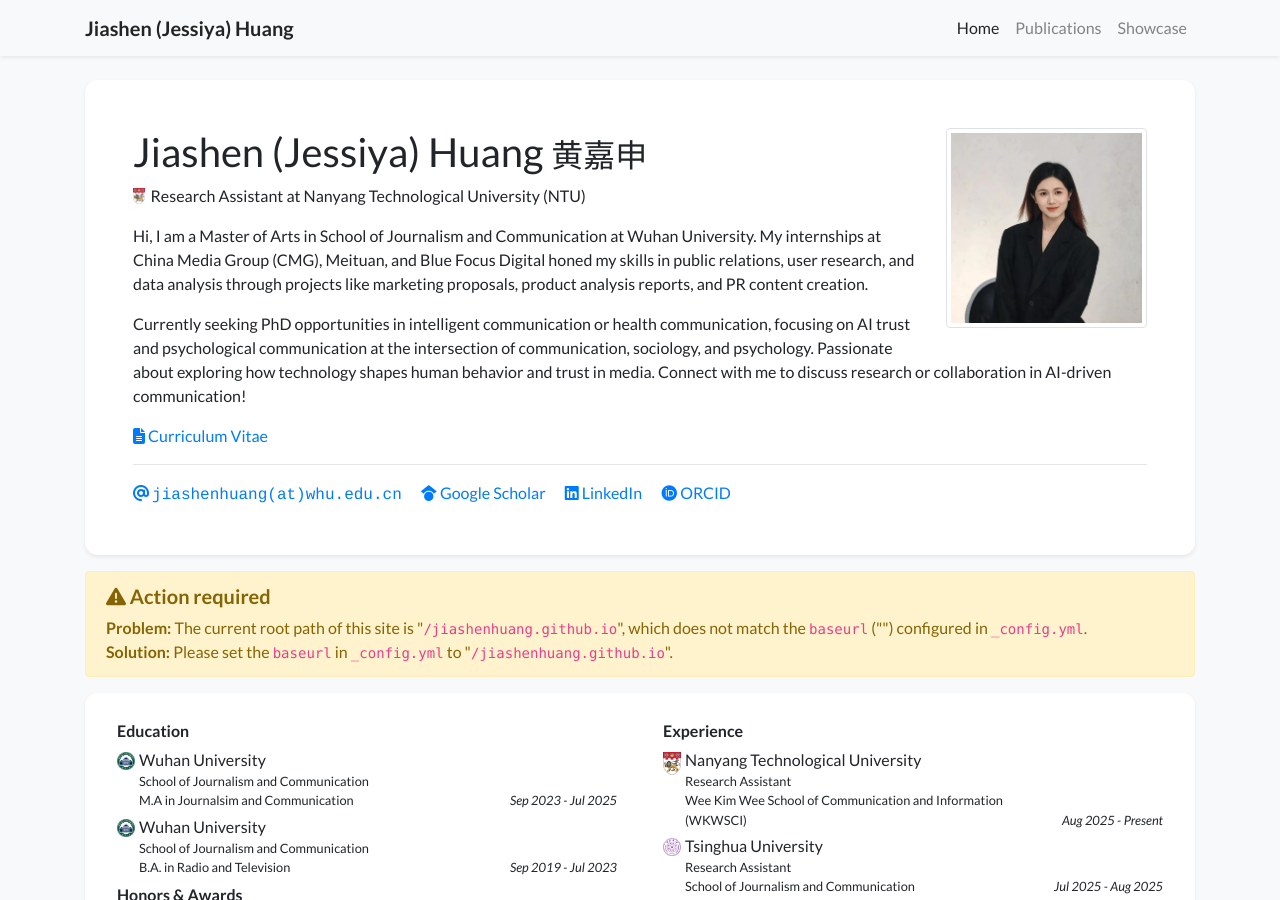
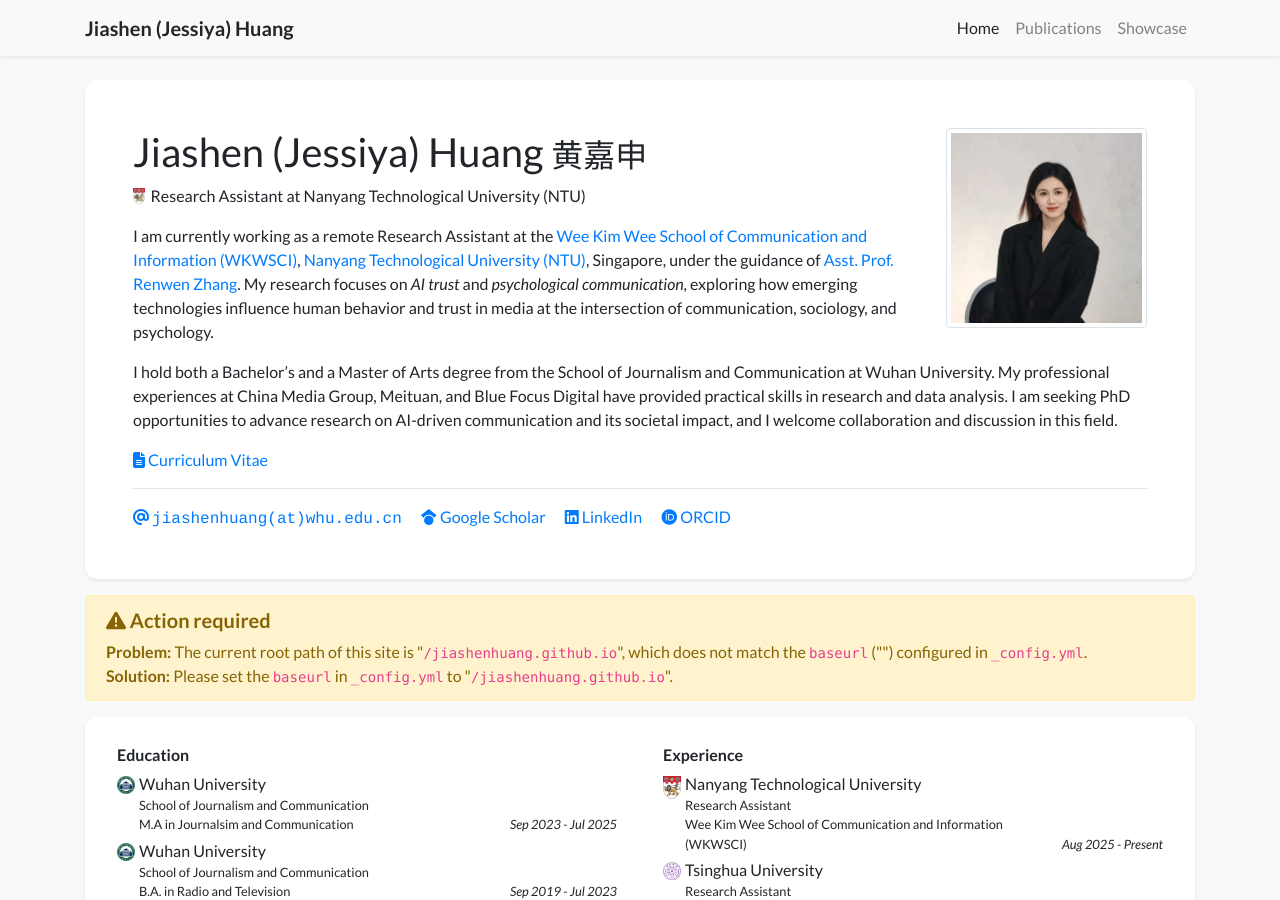
Before and after one commit to jiashenhuang/jiashenhuang.github.io, a Jekyll site: the page built from index.html, in a window 1280 px wide and 900 px high. Built offline with Jekyll 4.4.1, drawn with Linux system fonts in a browser that asks for light colours; nearby versions of some CDN libraries; a style sheet for code colours, icons or effects is not loaded.

Commit message:
update profile

```diff
--- a/_data/profile.yml
+++ b/_data/profile.yml
@@ -22,10 +22,17 @@
 short_bio_text_justify: false
 short_bio: >-
   <p>
-    Hi, I am a Master of Arts in School of Journalism and Communication at Wuhan University. My internships at China Media Group (CMG), Meituan, and Blue Focus Digital honed my skills in public relations, user research, and data analysis through projects like marketing proposals, product analysis reports, and PR content creation.
+    I am currently working as a remote Research Assistant at the <a href="https://www.ntu.edu.sg/wkwsci">Wee Kim Wee School of Communication and Information (WKWSCI)</a>,
+    <a href="https://www.ntu.edu.sg/">Nanyang Technological University (NTU)</a>, Singapore,
+    under the guidance of <a href="https://renwenzhang.com/">Asst. Prof. Renwen Zhang</a>.
+    My research focuses on <em>AI trust</em> and <em>psychological communication</em>,
+    exploring how emerging technologies influence human behavior and trust in media at the intersection of communication, sociology, and psychology.
   </p>
   <p>
-    Currently seeking PhD opportunities in intelligent communication or health communication, focusing on AI trust and psychological communication at the intersection of communication, sociology, and psychology. Passionate about exploring how technology shapes human behavior and trust in media. Connect with me to discuss research or collaboration in AI-driven communication!
+    I hold both a Bachelor’s and a Master of Arts degree from the School of Journalism and Communication at Wuhan University.
+    My professional experiences at China Media Group, Meituan, and Blue Focus Digital have provided practical skills in research and data analysis.
+    I am seeking PhD opportunities to advance research on AI-driven communication and its societal impact,
+    and I welcome collaboration and discussion in this field.
   </p>
 
 portrait_url: /assets/images/photos/portrait.jpg
```
